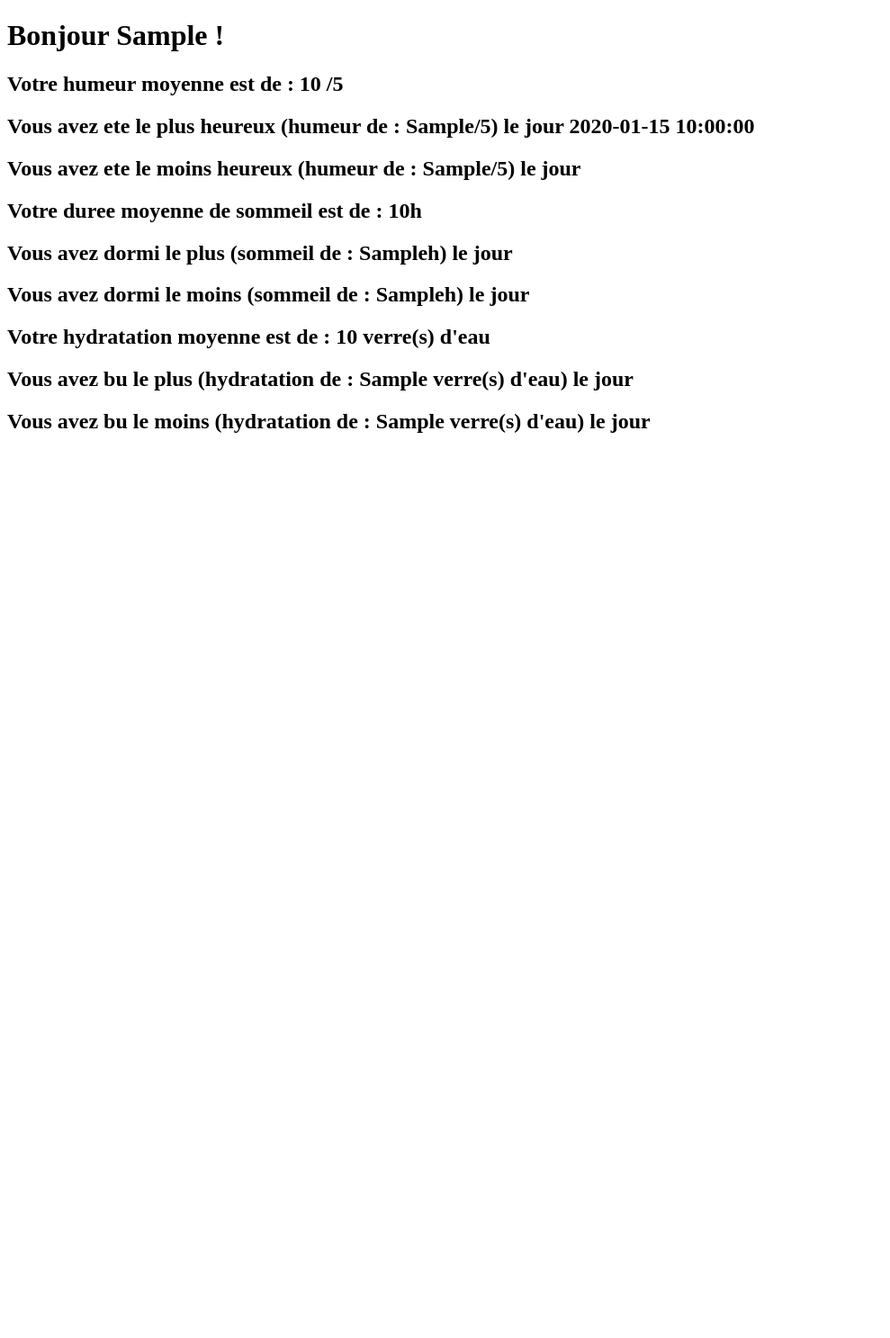
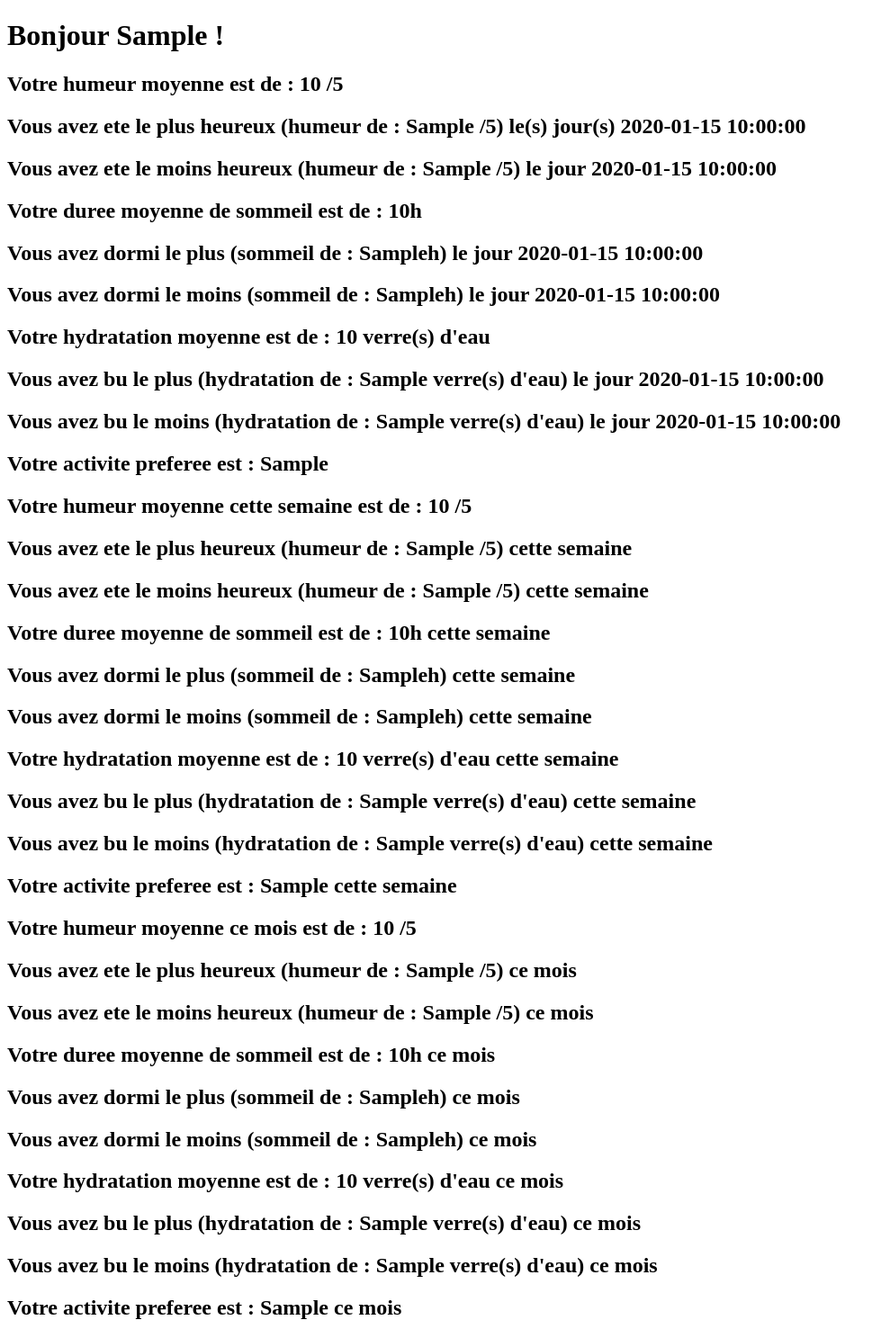
Before and after one commit to Nolanbrrl/Workshop_Web_S2, a Flask app: template templates/dailynotes.html in a window 1280 px wide. Shown: the whole page at 90% size, without its empty margins (0-989 px from the left). Before the commit the page ends 481 px from the top, so only its background shows below. Run offline with Flask 3, Linux system fonts and the light colour scheme; the template is opened without the code that fills it: most values are stand-ins (such as "Sample title", 1, 10 or a date in 2020).

Commit message:
push requetes

```diff
--- a/server.py
+++ b/server.py
@@ -32,56 +32,86 @@ def accueil_user():
         return render_template('connexion.html', erreur="identifiant ou mot de passe incorrect")
 
 
-@app.route('/myspace/<user_id>', methods=['POST'])
-def results_user(user_id):
+@app.route('/myspace/<user_pseudo>', methods=['POST'])
+def results_user(user_pseudo):
     if request.method == 'POST':
-        def get_single_value(query, user_id):
-            mycursor.execute(query, (user_id,))
+        def get_single_value(query, user_pseudo):
+            mycursor.execute(query, (user_pseudo,))
             result = mycursor.fetchone()
             if result and result[0] is not None:
                 return float(result[0])
             return None
 
+        def get_single_value2(query, user_pseudo):
+            mycursor.execute(query, user_pseudo)
+            result = mycursor.fetchone()
+            return result[0] if result else None
 
-        mood_avg = get_single_value("SELECT AVG(day_mood) FROM DAY INNER JOIN USER ON DAY.user_id = USER.user_id WHERE USER.user_id = %s", user_id)
-        mood_max = get_single_value("SELECT MAX(day_mood) FROM DAY INNER JOIN USER ON DAY.user_id = USER.user_id WHERE USER.user_id = %s", user_id)
-        mood_min = get_single_value("SELECT MIN(day_mood) FROM DAY INNER JOIN USER ON DAY.user_id = USER.user_id WHERE USER.user_id = %s", user_id)
+        mood_avg = get_single_value("SELECT AVG(day_mood) FROM DAY INNER JOIN USER ON DAY.user_id = USER.user_id WHERE USER.user_pseudo = %s", user_pseudo)
+        mood_max = get_single_value("SELECT MAX(day_mood) FROM DAY INNER JOIN USER ON DAY.user_id = USER.user_id WHERE USER.user_pseudo = %s", user_pseudo)
+        mycursor.execute("SELECT day_date FROM DAY INNER JOIN USER ON DAY.user_id = USER.user_id WHERE USER.user_pseudo = %s GROUP BY day_date HAVING MAX(day_mood) = (SELECT MAX(day_mood) FROM DAY WHERE user_id = (SELECT user_id FROM USER WHERE user_pseudo = %s) GROUP BY day_date ORDER BY MAX(day_mood) DESC LIMIT 1)", (user_pseudo, user_pseudo))
+        mood_max_days = mycursor.fetchall()
+        mood_max_days_date = mood_max_days[0][0]
+        mood_min = get_single_value("SELECT MIN(day_mood) FROM DAY INNER JOIN USER ON DAY.user_id = USER.user_id WHERE USER.user_pseudo = %s", user_pseudo)
+        mycursor.execute("SELECT day_date FROM DAY INNER JOIN USER ON DAY.user_id = USER.user_id WHERE USER.user_pseudo = %s GROUP BY day_date HAVING MIN(day_mood) = (SELECT MIN(day_mood) FROM DAY WHERE user_id = (SELECT user_id FROM USER WHERE user_pseudo = %s) GROUP BY day_date ORDER BY MIN(day_mood) LIMIT 1)", (user_pseudo, user_pseudo))
+        mood_min_days = mycursor.fetchall()
+        mood_min_days_date = mood_min_days[0][0]
 
-        sleep_avg = get_single_value("SELECT AVG(day_sleep) FROM DAY INNER JOIN USER ON DAY.user_id = USER.user_id WHERE USER.user_id = %s", user_id)
-        sleep_max = get_single_value("SELECT MAX(day_sleep) FROM DAY INNER JOIN USER ON DAY.user_id = USER.user_id WHERE USER.user_id = %s", user_id)
-        sleep_min = get_single_value("SELECT MIN(day_sleep) FROM DAY INNER JOIN USER ON DAY.user_id = USER.user_id WHERE USER.user_id = %s", user_id)
+        sleep_avg = get_single_value("SELECT AVG(day_sleep) FROM DAY INNER JOIN USER ON DAY.user_id = USER.user_id WHERE USER.user_pseudo = %s", user_pseudo)
+        sleep_max = get_single_value("SELECT MAX(day_sleep) FROM DAY INNER JOIN USER ON DAY.user_id = USER.user_id WHERE USER.user_pseudo = %s", user_pseudo)
+        mycursor.execute("SELECT day_date FROM DAY INNER JOIN USER ON DAY.user_id = USER.user_id WHERE USER.user_pseudo = %s GROUP BY day_date HAVING MAX(day_sleep) = (SELECT MAX(day_sleep) FROM DAY WHERE user_id = (SELECT user_id FROM USER WHERE user_pseudo = %s) GROUP BY day_date ORDER BY MAX(day_sleep) DESC LIMIT 1)", (user_pseudo, user_pseudo))
+        sleep_max_days = mycursor.fetchall()
+        sleep_max_days_date = sleep_max_days[0][0]
+        sleep_min = get_single_value("SELECT MIN(day_sleep) FROM DAY INNER JOIN USER ON DAY.user_id = USER.user_id WHERE USER.user_pseudo = %s", user_pseudo)
+        mycursor.execute("SELECT day_date FROM DAY INNER JOIN USER ON DAY.user_id = USER.user_id WHERE USER.user_pseudo = %s GROUP BY day_date HAVING MIN(day_sleep) = (SELECT MIN(day_sleep) FROM DAY WHERE user_id = (SELECT user_id FROM USER WHERE user_pseudo = %s) GROUP BY day_date ORDER BY MIN(day_sleep) LIMIT 1)", (user_pseudo, user_pseudo))
+        sleep_min_days = mycursor.fetchall()
+        sleep_min_days_date = sleep_min_days[0][0]
 
-        drinks_avg = get_single_value("SELECT AVG(day_drinks) FROM DAY INNER JOIN USER ON DAY.user_id = USER.user_id WHERE USER.user_id = %s", user_id)
-        drinks_max = get_single_value("SELECT MAX(day_drinks) FROM DAY INNER JOIN USER ON DAY.user_id = USER.user_id WHERE USER.user_id = %s", user_id)
-        drinks_min = get_single_value("SELECT MIN(day_drinks) FROM DAY INNER JOIN USER ON DAY.user_id = USER.user_id WHERE USER.user_id = %s", user_id)
+        drinks_avg = get_single_value("SELECT AVG(day_drinks) FROM DAY INNER JOIN USER ON DAY.user_id = USER.user_id WHERE USER.user_pseudo = %s", user_pseudo)
+        drinks_max = get_single_value("SELECT MAX(day_drinks) FROM DAY INNER JOIN USER ON DAY.user_id = USER.user_id WHERE USER.user_pseudo = %s", user_pseudo)
+        mycursor.execute("SELECT day_date FROM DAY INNER JOIN USER ON DAY.user_id = USER.user_id WHERE USER.user_pseudo = %s GROUP BY day_date HAVING MAX(day_drinks) = (SELECT MAX(day_drinks) FROM DAY WHERE user_id = (SELECT user_id FROM USER WHERE user_pseudo = %s) GROUP BY day_date ORDER BY MAX(day_drinks) DESC LIMIT 1)", (user_pseudo, user_pseudo))
+        drinks_max_days = mycursor.fetchall()
+        drinks_max_days_date = drinks_max_days[0][0]
+        drinks_min = get_single_value("SELECT MIN(day_drinks) FROM DAY INNER JOIN USER ON DAY.user_id = USER.user_id WHERE USER.user_pseudo = %s", user_pseudo)
+        mycursor.execute("SELECT day_date FROM DAY INNER JOIN USER ON DAY.user_id = USER.user_id WHERE USER.user_pseudo = %s GROUP BY day_date HAVING MIN(day_drinks) = (SELECT MIN(day_drinks) FROM DAY WHERE user_id = (SELECT user_id FROM USER WHERE user_pseudo = %s) GROUP BY day_date ORDER BY MIN(day_drinks) LIMIT 1)", (user_pseudo, user_pseudo))
+        drinks_min_days = mycursor.fetchall()
+        drinks_min_days_date = drinks_min_days[0][0]
 
 
-        mood_avg_month = get_single_value("SELECT AVG(day_mood) FROM DAY INNER JOIN USER ON DAY.user_id = USER.user_id WHERE USER.user_id = %s AND DAY.day_date >= CURDATE() - INTERVAL 31 DAY", user_id)
-        mood_max_month = get_single_value("SELECT MAX(day_mood) FROM DAY INNER JOIN USER ON DAY.user_id = USER.user_id WHERE USER.user_id = %s AND DAY.day_date >= CURDATE() - INTERVAL 31 DAY", user_id)
-        mood_min_month = get_single_value("SELECT MIN(day_mood) FROM DAY INNER JOIN USER ON DAY.user_id = USER.user_id WHERE USER.user_id = %s AND DAY.day_date >= CURDATE() - INTERVAL 31 DAY", user_id)
+        mood_avg_month = get_single_value("SELECT AVG(day_mood) FROM DAY INNER JOIN USER ON DAY.user_id = USER.user_id WHERE USER.user_pseudo = %s AND DAY.day_date >= CURDATE() - INTERVAL 31 DAY", user_pseudo)
+        mood_max_month = get_single_value("SELECT MAX(day_mood) FROM DAY INNER JOIN USER ON DAY.user_id = USER.user_id WHERE USER.user_pseudo = %s AND DAY.day_date >= CURDATE() - INTERVAL 31 DAY", user_pseudo)
+        mood_min_month = get_single_value("SELECT MIN(day_mood) FROM DAY INNER JOIN USER ON DAY.user_id = USER.user_id WHERE USER.user_pseudo = %s AND DAY.day_date >= CURDATE() - INTERVAL 31 DAY", user_pseudo)
 
-        sleep_avg_month = get_single_value("SELECT AVG(day_sleep) FROM DAY INNER JOIN USER ON DAY.user_id = USER.user_id WHERE USER.user_id = %s AND DAY.day_date >= CURDATE() - INTERVAL 31 DAY", user_id)
-        sleep_max_month = get_single_value("SELECT MAX(day_sleep) FROM DAY INNER JOIN USER ON DAY.user_id = USER.user_id WHERE USER.user_id = %s AND DAY.day_date >= CURDATE() - INTERVAL 31 DAY", user_id)
-        sleep_min_month = get_single_value("SELECT MIN(day_sleep) FROM DAY INNER JOIN USER ON DAY.user_id = USER.user_id WHERE USER.user_id = %s AND DAY.day_date >= CURDATE() - INTERVAL 31 DAY", user_id)
+        sleep_avg_month = get_single_value("SELECT AVG(day_sleep) FROM DAY INNER JOIN USER ON DAY.user_id = USER.user_id WHERE USER.user_pseudo = %s AND DAY.day_date >= CURDATE() - INTERVAL 31 DAY", user_pseudo)
+        sleep_max_month = get_single_value("SELECT MAX(day_sleep) FROM DAY INNER JOIN USER ON DAY.user_id = USER.user_id WHERE USER.user_pseudo = %s AND DAY.day_date >= CURDATE() - INTERVAL 31 DAY", user_pseudo)
+        sleep_min_month = get_single_value("SELECT MIN(day_sleep) FROM DAY INNER JOIN USER ON DAY.user_id = USER.user_id WHERE USER.user_pseudo = %s AND DAY.day_date >= CURDATE() - INTERVAL 31 DAY", user_pseudo)
 
-        drinks_avg_month = get_single_value("SELECT AVG(day_drinks) FROM DAY INNER JOIN USER ON DAY.user_id = USER.user_id WHERE USER.user_id = %s AND DAY.day_date >= CURDATE() - INTERVAL 31 DAY", user_id)
-        drinks_max_month = get_single_value("SELECT MAX(day_drinks) FROM DAY INNER JOIN USER ON DAY.user_id = USER.user_id WHERE USER.user_id = %s AND DAY.day_date >= CURDATE() - INTERVAL 31 DAY", user_id)
-        drinks_min_month = get_single_value("SELECT MIN(day_drinks) FROM DAY INNER JOIN USER ON DAY.user_id = USER.user_id WHERE USER.user_id = %s AND DAY.day_date >= CURDATE() - INTERVAL 31 DAY", user_id)
+        drinks_avg_month = get_single_value("SELECT AVG(day_drinks) FROM DAY INNER JOIN USER ON DAY.user_id = USER.user_id WHERE USER.user_pseudo = %s AND DAY.day_date >= CURDATE() - INTERVAL 31 DAY", user_pseudo)
+        drinks_max_month = get_single_value("SELECT MAX(day_drinks) FROM DAY INNER JOIN USER ON DAY.user_id = USER.user_id WHERE USER.user_pseudo = %s AND DAY.day_date >= CURDATE() - INTERVAL 31 DAY", user_pseudo)
+        drinks_min_month = get_single_value("SELECT MIN(day_drinks) FROM DAY INNER JOIN USER ON DAY.user_id = USER.user_id WHERE USER.user_pseudo = %s AND DAY.day_date >= CURDATE() - INTERVAL 31 DAY", user_pseudo)
 
 
 
-        mood_avg_week = get_single_value("SELECT AVG(day_mood) FROM DAY INNER JOIN USER ON DAY.user_id = USER.user_id WHERE USER.user_id = %s AND DAY.day_date >= CURDATE() - INTERVAL 7 DAY", user_id)
-        mood_max_week = get_single_value("SELECT MAX(day_mood) FROM DAY INNER JOIN USER ON DAY.user_id = USER.user_id WHERE USER.user_id = %s AND DAY.day_date >= CURDATE() - INTERVAL 7 DAY", user_id)
-        mood_min_week = get_single_value("SELECT MIN(day_mood) FROM DAY INNER JOIN USER ON DAY.user_id = USER.user_id WHERE USER.user_id = %s AND DAY.day_date >= CURDATE() - INTERVAL 7 DAY", user_id)
+        mood_avg_week = get_single_value("SELECT AVG(day_mood) FROM DAY INNER JOIN USER ON DAY.user_id = USER.user_id WHERE USER.user_pseudo = %s AND DAY.day_date >= CURDATE() - INTERVAL 7 DAY", user_pseudo)
+        mood_max_week = get_single_value("SELECT MAX(day_mood) FROM DAY INNER JOIN USER ON DAY.user_id = USER.user_id WHERE USER.user_pseudo = %s AND DAY.day_date >= CURDATE() - INTERVAL 7 DAY", user_pseudo)
+        mood_min_week = get_single_value("SELECT MIN(day_mood) FROM DAY INNER JOIN USER ON DAY.user_id = USER.user_id WHERE USER.user_pseudo = %s AND DAY.day_date >= CURDATE() - INTERVAL 7 DAY", user_pseudo)
 
-        sleep_avg_week = get_single_value("SELECT AVG(day_sleep) FROM DAY INNER JOIN USER ON DAY.user_id = USER.user_id WHERE USER.user_id = %s AND DAY.day_date >= CURDATE() - INTERVAL 7 DAY", user_id)
-        sleep_max_week = get_single_value("SELECT MAX(day_sleep) FROM DAY INNER JOIN USER ON DAY.user_id = USER.user_id WHERE USER.user_id = %s AND DAY.day_date >= CURDATE() - INTERVAL 7 DAY", user_id)
-        sleep_min_week = get_single_value("SELECT MIN(day_sleep) FROM DAY INNER JOIN USER ON DAY.user_id = USER.user_id WHERE USER.user_id = %s AND DAY.day_date >= CURDATE() - INTERVAL 7 DAY", user_id)
+        sleep_avg_week = get_single_value("SELECT AVG(day_sleep) FROM DAY INNER JOIN USER ON DAY.user_id = USER.user_id WHERE USER.user_pseudo = %s AND DAY.day_date >= CURDATE() - INTERVAL 7 DAY", user_pseudo)
+        sleep_max_week = get_single_value("SELECT MAX(day_sleep) FROM DAY INNER JOIN USER ON DAY.user_id = USER.user_id WHERE USER.user_pseudo = %s AND DAY.day_date >= CURDATE() - INTERVAL 7 DAY", user_pseudo)
+        sleep_min_week = get_single_value("SELECT MIN(day_sleep) FROM DAY INNER JOIN USER ON DAY.user_id = USER.user_id WHERE USER.user_pseudo = %s AND DAY.day_date >= CURDATE() - INTERVAL 7 DAY", user_pseudo)
 
-        drinks_avg_week = get_single_value("SELECT AVG(day_drinks) FROM DAY INNER JOIN USER ON DAY.user_id = USER.user_id WHERE USER.user_id = %s AND DAY.day_date >= CURDATE() - INTERVAL 7 DAY", user_id)
-        drinks_max_week = get_single_value("SELECT MAX(day_drinks) FROM DAY INNER JOIN USER ON DAY.user_id = USER.user_id WHERE USER.user_id = %s AND DAY.day_date >= CURDATE() - INTERVAL 7 DAY", user_id)
-        drinks_min_week = get_single_value("SELECT MIN(day_drinks) FROM DAY INNER JOIN USER ON DAY.user_id = USER.user_id WHERE USER.user_id = %s AND DAY.day_date >= CURDATE() - INTERVAL 7 DAY", user_id)
+        drinks_avg_week = get_single_value("SELECT AVG(day_drinks) FROM DAY INNER JOIN USER ON DAY.user_id = USER.user_id WHERE USER.user_pseudo = %s AND DAY.day_date >= CURDATE() - INTERVAL 7 DAY", user_pseudo)
+        drinks_max_week = get_single_value("SELECT MAX(day_drinks) FROM DAY INNER JOIN USER ON DAY.user_id = USER.user_id WHERE USER.user_pseudo = %s AND DAY.day_date >= CURDATE() - INTERVAL 7 DAY", user_pseudo)
+        drinks_min_week = get_single_value("SELECT MIN(day_drinks) FROM DAY INNER JOIN USER ON DAY.user_id = USER.user_id WHERE USER.user_pseudo = %s AND DAY.day_date >= CURDATE() - INTERVAL 7 DAY", user_pseudo)
+
+        activity_fav = get_single_value2("SELECT activity_name FROM ACTIVITY INNER JOIN ACTIVITY_DAY ON ACTIVITY.activity_id = ACTIVITY_DAY.activity_id INNER JOIN DAY ON ACTIVITY_DAY.day_id = DAY.day_id INNER JOIN USER ON DAY.user_id = USER.user_id WHERE USER.user_pseudo = %s GROUP BY activity_name ORDER BY COUNT(*) DESC LIMIT 1", (user_pseudo,))
+        activity_fav_week = get_single_value2("SELECT activity_name FROM ACTIVITY INNER JOIN ACTIVITY_DAY ON ACTIVITY.activity_id = ACTIVITY_DAY.activity_id INNER JOIN DAY ON ACTIVITY_DAY.day_id = DAY.day_id INNER JOIN USER ON DAY.user_id = USER.user_id WHERE USER.user_pseudo = %s AND DAY.day_date >= DATE_SUB(CURDATE(), INTERVAL 7 DAY) GROUP BY activity_name ORDER BY COUNT(*) DESC LIMIT 1", (user_pseudo,))
+        activity_fav_month = get_single_value2("SELECT activity_name FROM ACTIVITY INNER JOIN ACTIVITY_DAY ON ACTIVITY.activity_id = ACTIVITY_DAY.activity_id INNER JOIN DAY ON ACTIVITY_DAY.day_id = DAY.day_id INNER JOIN USER ON DAY.user_id = USER.user_id WHERE USER.user_pseudo = %s AND DAY.day_date >= DATE_SUB(CURDATE(), INTERVAL 31 DAY) GROUP BY activity_name ORDER BY COUNT(*) DESC LIMIT 1", (user_pseudo,))
+
         return render_template('dailynotes.html', mood_avg=mood_avg, mood_max=mood_max, mood_min=mood_min, sleep_avg=sleep_avg, sleep_max=sleep_max, sleep_min=sleep_min, drinks_avg=drinks_avg, drinks_max=drinks_max, drinks_min=drinks_min,
                                mood_avg_month=mood_avg_month, mood_max_month=mood_max_month, mood_min_month=mood_min_month, sleep_avg_month=sleep_avg_month, sleep_max_month=sleep_max_month, sleep_min_month=sleep_min_month, drinks_avg_month=drinks_avg_month, drinks_max_month=drinks_max_month, drinks_min_month=drinks_min_month,
-                               mood_avg_week=mood_avg_week , mood_max_week=mood_max_week, mood_min_week=mood_min_week, sleep_avg_week=sleep_avg_week, sleep_max_week=sleep_max_week, sleep_min_week=sleep_min_week, drinks_avg_week=drinks_avg_week, drinks_max_week=drinks_max_week, drinks_min_week=drinks_min_week
+                               mood_avg_week=mood_avg_week , mood_max_week=mood_max_week, mood_min_week=mood_min_week, sleep_avg_week=sleep_avg_week, sleep_max_week=sleep_max_week, sleep_min_week=sleep_min_week, drinks_avg_week=drinks_avg_week, drinks_max_week=drinks_max_week, drinks_min_week=drinks_min_week,
+                               user_pseudo=user_pseudo,
+                               mood_max_days_date=mood_max_days_date, mood_min_days_date=mood_min_days_date, sleep_max_days_date=sleep_max_days_date, sleep_min_days_date=sleep_min_days_date, drinks_max_days_date=drinks_max_days_date,drinks_min_days_date=drinks_min_days_date,
+                               activity_fav=activity_fav, activity_fav_week=activity_fav_week, activity_fav_month=activity_fav_month
                                )
--- a/templates/accueil.html
+++ b/templates/accueil.html
@@ -42,7 +42,7 @@
     <div>
         <div class="sun_drawing"></div>
         <h1>bonjour {{pseudo}}.</h1>
-        <form action="/myspace/{{user_id}}" method="post">
+        <form action="/myspace/{{pseudo}}" method="post">
 
             <div class="humeur_div section_form">
                 <h2>quelle est ton humeur du jour ?</h2>
--- a/templates/dailynotes.html
+++ b/templates/dailynotes.html
@@ -6,22 +6,58 @@
     <title>Mon espace</title>
 </head>
 <body>
-    <h1>Bonjour {{id_user_vue}} !</h1>
+    <h1>Bonjour {{user_pseudo}} !</h1>
     <div class="resultats">
         <div class="humeur">
             <h2 class="titre_mon_espace">Votre humeur moyenne est de : {{mood_avg}} /5</h2>
-            <h2 class="titre_mon_espace">Vous avez ete le plus heureux (humeur de : {{mood_max}}/5) le jour {{mood_max_date}}</h2>
-            <h2 class="titre_mon_espace">Vous avez ete le moins heureux (humeur de : {{mood_min}}/5) le jour</h2>
+            <h2 class="titre_mon_espace">Vous avez ete le plus heureux (humeur de : {{mood_max}} /5) le(s) jour(s) {{mood_max_days_date}}</h2>
+            <h2 class="titre_mon_espace">Vous avez ete le moins heureux (humeur de : {{mood_min}} /5) le jour {{mood_min_days_date}}</h2>
         </div>
         <div class="sommeil">
             <h2 class="titre_mon_espace">Votre duree moyenne de sommeil est de : {{sleep_avg}}h</h2>
-            <h2 class="titre_mon_espace">Vous avez dormi le plus (sommeil de : {{sleep_max}}h) le jour</h2>
-            <h2 class="titre_mon_espace">Vous avez dormi le moins (sommeil de : {{sleep_min}}h) le jour</h2>
+            <h2 class="titre_mon_espace">Vous avez dormi le plus (sommeil de : {{sleep_max}}h) le jour {{sleep_max_days_date}}</h2>
+            <h2 class="titre_mon_espace">Vous avez dormi le moins (sommeil de : {{sleep_min}}h) le jour {{sleep_min_days_date}}</h2>
         </div>
         <div class="hydratation">
             <h2 class="titre_mon_espace">Votre hydratation moyenne est de : {{drinks_avg}} verre(s) d'eau</h2>
-            <h2 class="titre_mon_espace">Vous avez bu le plus (hydratation de : {{drinks_max}} verre(s) d'eau) le jour</h2>
-            <h2 class="titre_mon_espace">Vous avez bu le moins (hydratation de : {{drinks_min}} verre(s) d'eau) le jour</h2>
+            <h2 class="titre_mon_espace">Vous avez bu le plus (hydratation de : {{drinks_max}} verre(s) d'eau) le jour {{drinks_max_days_date}}</h2>
+            <h2 class="titre_mon_espace">Vous avez bu le moins (hydratation de : {{drinks_min}} verre(s) d'eau) le jour {{drinks_min_days_date}}</h2>
+        </div>
+        <div class="activity">
+            <h2 class="titre_mon_espace">Votre activite preferee est : {{activity_fav}}</h2>
+
+        </div>
+        <div class="week">
+            <h2 class="titre_mon_espace">Votre humeur moyenne cette semaine est de : {{mood_avg_week}} /5</h2>
+            <h2 class="titre_mon_espace">Vous avez ete le plus heureux (humeur de : {{mood_max_week}} /5) cette semaine</h2>
+            <h2 class="titre_mon_espace">Vous avez ete le moins heureux (humeur de : {{mood_min_week}} /5) cette semaine</h2>
+
+            <h2 class="titre_mon_espace">Votre duree moyenne de sommeil est de : {{sleep_avg_week}}h cette semaine</h2>
+            <h2 class="titre_mon_espace">Vous avez dormi le plus (sommeil de : {{sleep_max_week}}h) cette semaine</h2>
+            <h2 class="titre_mon_espace">Vous avez dormi le moins (sommeil de : {{sleep_min_week}}h) cette semaine</h2>
+
+            <h2 class="titre_mon_espace">Votre hydratation moyenne est de : {{drinks_avg_week}} verre(s) d'eau cette semaine</h2>
+            <h2 class="titre_mon_espace">Vous avez bu le plus (hydratation de : {{drinks_max_week}} verre(s) d'eau) cette semaine</h2>
+            <h2 class="titre_mon_espace">Vous avez bu le moins (hydratation de : {{drinks_min_week}} verre(s) d'eau) cette semaine</h2>
+
+            <h2 class="titre_mon_espace">Votre activite preferee est : {{activity_fav_week}} cette semaine</h2>
+
+        </div>
+        <div class="month">
+            <h2 class="titre_mon_espace">Votre humeur moyenne ce mois est de : {{mood_avg_month}} /5</h2>
+            <h2 class="titre_mon_espace">Vous avez ete le plus heureux (humeur de : {{mood_max_month}} /5) ce mois</h2>
+            <h2 class="titre_mon_espace">Vous avez ete le moins heureux (humeur de : {{mood_min_month}} /5) ce mois</h2>
+
+            <h2 class="titre_mon_espace">Votre duree moyenne de sommeil est de : {{sleep_avg_month}}h ce mois</h2>
+            <h2 class="titre_mon_espace">Vous avez dormi le plus (sommeil de : {{sleep_max_month}}h) ce mois</h2>
+            <h2 class="titre_mon_espace">Vous avez dormi le moins (sommeil de : {{sleep_min_month}}h) ce mois</h2>
+
+            <h2 class="titre_mon_espace">Votre hydratation moyenne est de : {{drinks_avg_month}} verre(s) d'eau ce mois</h2>
+            <h2 class="titre_mon_espace">Vous avez bu le plus (hydratation de : {{drinks_max_month}} verre(s) d'eau) ce mois</h2>
+            <h2 class="titre_mon_espace">Vous avez bu le moins (hydratation de : {{drinks_min_month}} verre(s) d'eau) ce mois</h2>
+
+            <h2 class="titre_mon_espace">Votre activite preferee est : {{activity_fav_month}} ce mois</h2>
+
         </div>
     </div>
 </body>
```
